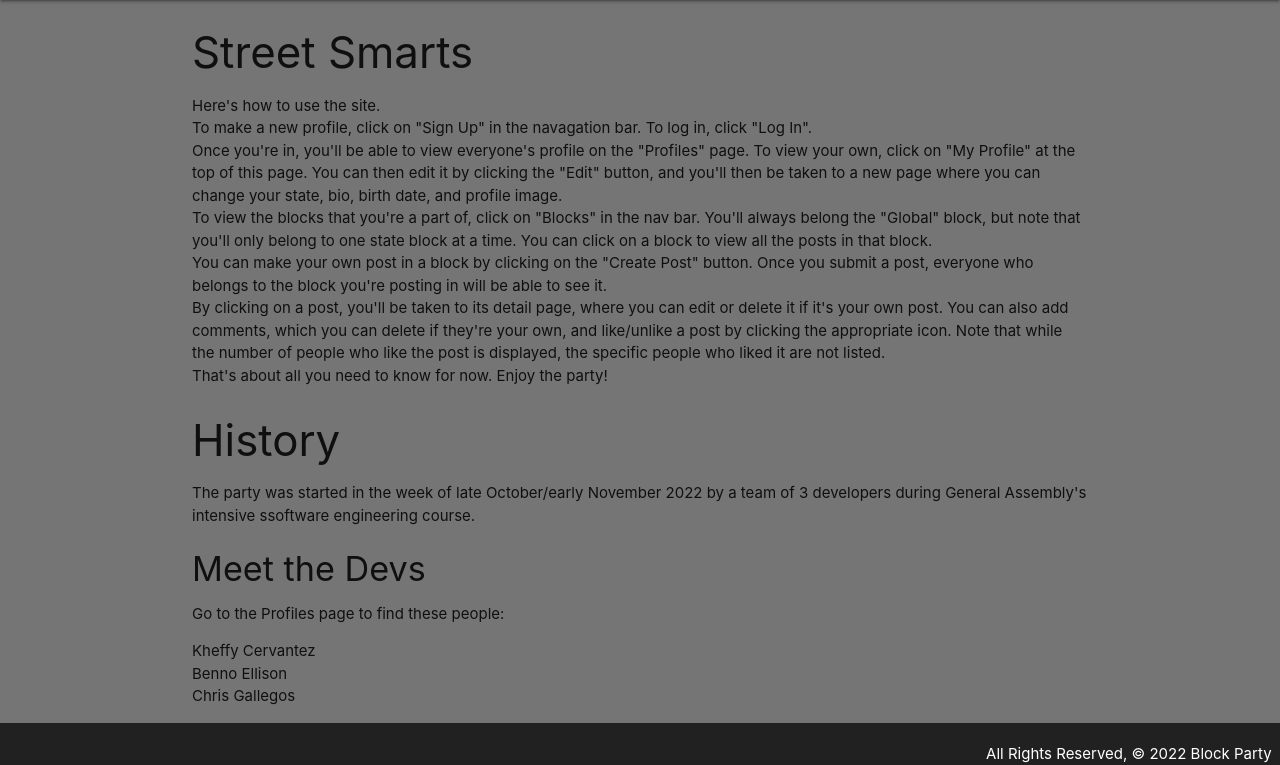
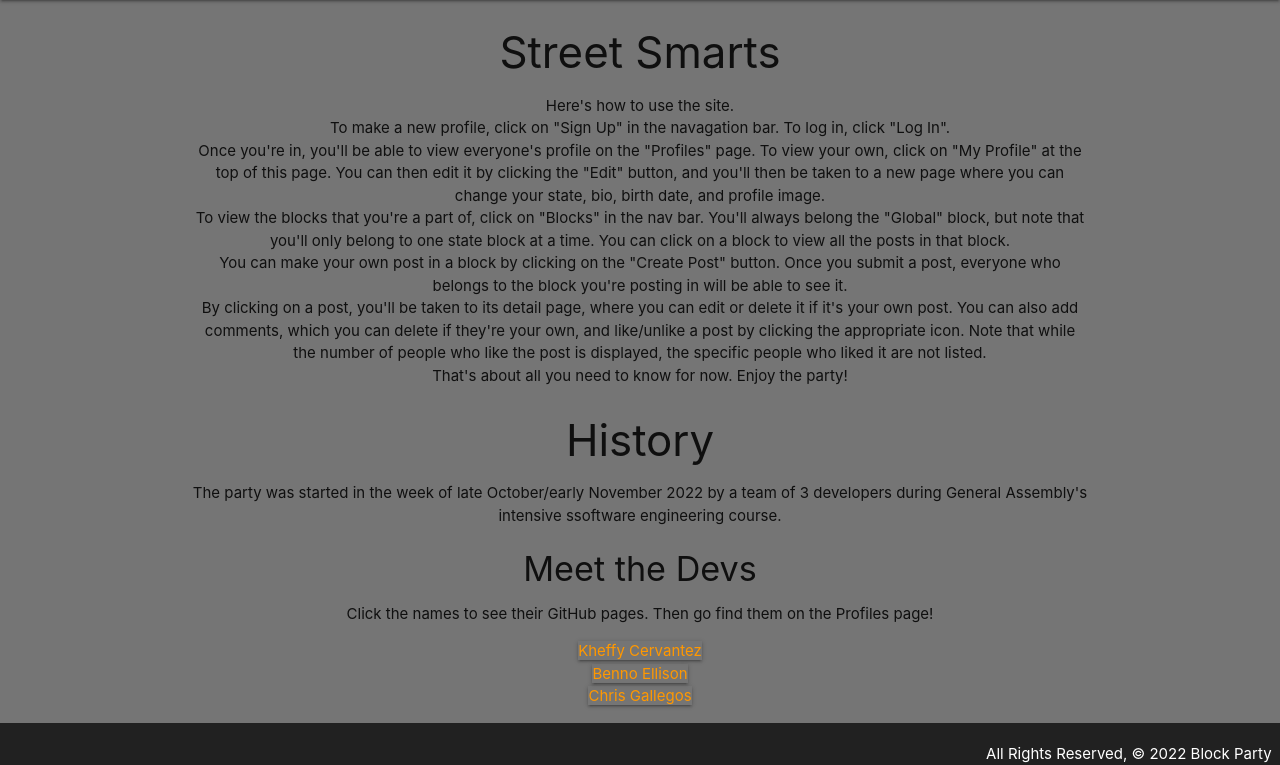
Before and after one commit to KheffyC/blockparty, a Django app: page /about/ in a window 1280 px wide. Shown: the part 64-829 px from the top of the page. Run offline with Django 4.2, Linux system fonts and the light colour scheme.

Commit message:
changed about and home pages

```diff
--- a/main_app/static/css/style.css
+++ b/main_app/static/css/style.css
@@ -45,3 +45,8 @@ body {
 .state1 {
   margin: -10px;
 }
+
+#big-title {
+  margin: 0 auto;
+  padding: 0
+}
--- a/main_app/templates/about.html
+++ b/main_app/templates/about.html
@@ -1,7 +1,7 @@
 {% extends 'base.html' %}
 {% block content %}
 
-<div>
+<div class="center-align">
   <h3>Street Smarts</h3>
   <p>Here's how to use the site.<br>
     To make a new profile, click on "Sign Up" in the navagation bar.  To log in, click "Log In".<br>
@@ -12,15 +12,15 @@
     That's about all you need to know for now.  Enjoy the party!</p>
 </div>
 
-<div>
+<div class="center-align">
   <h3>History</h3>
   <p>The party was started in the week of late October/early November 2022 by a team of 3 developers during General Assembly's intensive ssoftware engineering course.</p>
   <h4>Meet the Devs</h4>
-  <p>Go to the Profiles page to find these people:</p>
+  <p>Click the names to see their GitHub pages.  Then go find them on the Profiles page!</p>
   <ul>
-    <li>Kheffy Cervantez</li>
-    <li>Benno Ellison</li>
-    <li>Chris Gallegos</li>
+    <li><a href="https://github.com/KheffyC" class="orange-text darken-2 z-depth-1">Kheffy Cervantez</a></li>
+    <li><a href="https://github.com/benoellison" class="orange-text darken-2 z-depth-1">Benno Ellison</a></li>
+    <li><a href="https://github.com/chris-gallegos" class="orange-text darken-2 z-depth-1">Chris Gallegos</a></li>
   </ul>
 </div>
 
--- a/main_app/templates/home.html
+++ b/main_app/templates/home.html
@@ -1,5 +1,6 @@
 {% extends 'base.html' %}
 {% block content %}
-  <h3>Welcome to the BLOCK</h3>
-  <img class="responsive-img" src="../static/images/BPSplashImage.png" alt="splash">
+  <h6 class="center-align" id="welcome">Welcome to the</h6>
+  <h2 class="center-align orange-text darken-2" id="big-title">BLOCK PARTY</h2>
+  <img class="responsive-img z-depth-4" src="../static/images/BPSplashImage2.png" alt="splash">
 {% endblock %}
```
Also changed, not shown: main_app/static/images/BPSplashImage2.png (added).
